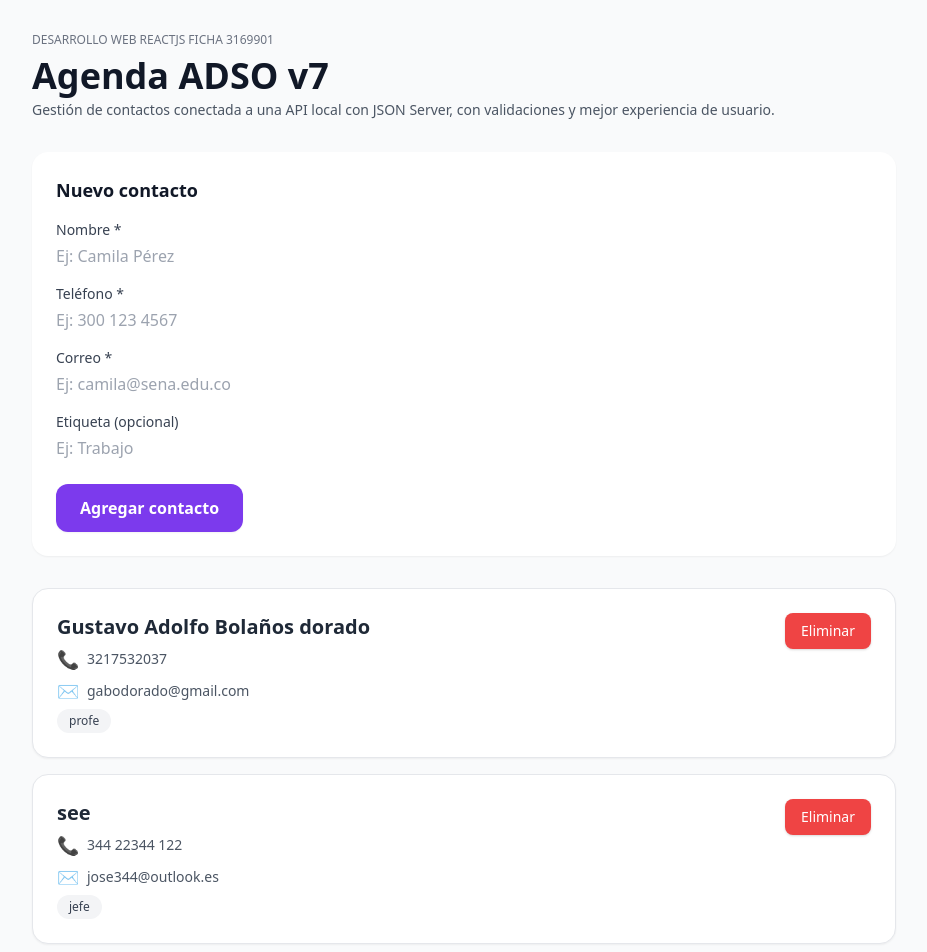
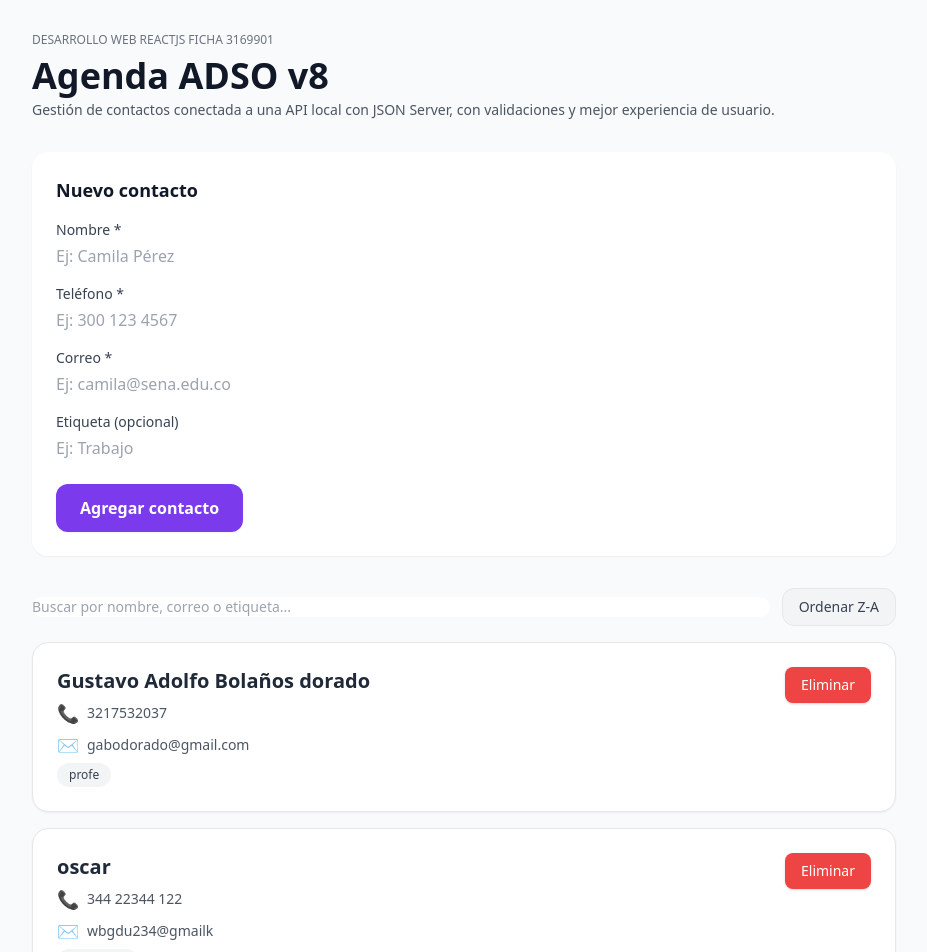
Before and after one commit to DavidFranCo935/Agenda-adso, a React (Vite) app: page / in a window 1280 px wide. Shown: the top 952 px of the page, without its empty margins (176-1103 px from the left). Built offline with nearby package versions, Linux system fonts and the light colour scheme; data requests are answered from the project's data file.

Commit message:
Agenda V8

```diff
--- a/src/App.jsx
+++ b/src/App.jsx
@@ -1,8 +1,10 @@
+// Archivo: src/App.jsx
 // Componente principal de la aplicación Agenda ADSO.
 // Se encarga de:
-// - Cargar la lista de contactos desde la API.
+// - Cargar la lista de contactos desde la API (JSON Server).
 // - Manejar estados globales (contactos, carga, error).
-// - Conectar el formulario y las tarjetas de contactos.
+// - Conectar el formulario, el buscador y las tarjetas de contactos.
+// - Aplicar búsqueda y ordenamiento sobre la lista de contactos.
 
 // Importamos hooks de React
 import { useEffect, useState } from "react";
@@ -30,6 +32,16 @@ function App() {
 
   // Estado para guardar mensajes de error generales de la aplicación
   const [error, setError] = useState("");
+
+  // === NUEVOS ESTADOS PARA LA CLASE 10 ===
+
+  // Estado para el término de búsqueda digitado por el usuario
+  const [busqueda, setBusqueda] = useState("");
+
+  // Estado para el orden de los contactos:
+  // true  = orden alfabético ascendente (A-Z)
+  // false = orden alfabético descendente (Z-A)
+  const [ordenAsc, setOrdenAsc] = useState(true);
 
   // useEffect que se ejecuta una sola vez al montar el componente.
   // Aquí cargamos los contactos iniciales desde JSON Server (GET).
@@ -101,6 +113,43 @@ function App() {
     }
   };
 
+  // === LÓGICA DE BÚSQUEDA Y ORDENAMIENTO (CLASE 10) ===
+
+  // 1. Filtramos la lista original según el término de búsqueda
+  const contactosFiltrados = contactos.filter((c) => {
+    // Convertimos el término de búsqueda a minúsculas
+    const termino = busqueda.toLowerCase();
+
+    // Normalizamos los campos del contacto a minúsculas
+    const nombre = c.nombre.toLowerCase();
+    const correo = c.correo.toLowerCase();
+    // etiqueta puede ser undefined, por eso usamos (c.etiqueta || "")
+    const etiqueta = (c.etiqueta || "").toLowerCase();
+
+    // Incluimos el contacto si el término aparece en alguno de estos campos
+    return (
+      nombre.includes(termino) ||
+      correo.includes(termino) ||
+      etiqueta.includes(termino)
+    );
+  });
+
+  // 2. Ordenamos los contactos filtrados por nombre
+  const contactosOrdenados = [...contactosFiltrados].sort((a, b) => {
+    // Pasamos los nombres a minúsculas para comparar sin problemas
+    const nombreA = a.nombre.toLowerCase();
+    const nombreB = b.nombre.toLowerCase();
+
+    if (nombreA < nombreB) {
+      // Si ordenAsc es true, A va antes que B; si es false, al revés
+      return ordenAsc ? -1 : 1;
+    }
+    if (nombreA > nombreB) {
+      return ordenAsc ? 1 : -1;
+    }
+    return 0; // Si son iguales, no cambia el orden
+  });
+
   // JSX que renderiza toda la aplicación
   return (
     <div className="min-h-screen bg-gray-50">
@@ -134,17 +183,38 @@ function App() {
             {/* Formulario para crear nuevos contactos */}
             <FormularioContacto onAgregar={onAgregarContacto} />
 
-            {/* Listado de contactos */}
+            {/* === NUEVO: Buscador y botón de orden (CLASE 10) === */}
+            <div className="flex flex-col md:flex-row md:items-center md:justify-between gap-3 mb-4">
+              {/* Input de búsqueda controlado */}
+              <input
+                type="text"
+                className="w-full md:flex-1 rounded-xl border-gray-300 focus:ring-purple-500 focus:border-purple-500 text-sm"
+                placeholder="Buscar por nombre, correo o etiqueta..."
+                value={busqueda} // Valor viene del estado busqueda
+                onChange={(e) => setBusqueda(e.target.value)} // Actualiza el estado
+              />
+
+              {/* Botón para alternar el orden A-Z / Z-A */}
+              <button
+                type="button"
+                onClick={() => setOrdenAsc((prev) => !prev)}
+                className="bg-gray-100 text-gray-700 text-sm px-4 py-2 rounded-xl border border-gray-200 hover:bg-gray-200"
+              >
+                {/* Texto dinámico según el estado ordenAsc */}
+                {ordenAsc ? "Ordenar Z-A" : "Ordenar A-Z"}
+              </button>
+            </div>
+
+            {/* Listado de contactos (usa contactosOrdenados) */}
             <section className="space-y-4">
-              {contactos.length === 0 ? (
-                // Mensaje cuando no existen contactos aún
+              {contactosOrdenados.length === 0 ? (
+                // Mensaje cuando el filtro no encuentra resultados
                 <p className="text-sm text-gray-500">
-                  Aún no tienes contactos registrados. Agrega el primero usando
-                  el formulario superior.
+                  No se encontraron contactos que coincidan con la búsqueda.
                 </p>
               ) : (
-                // Recorremos la lista de contactos y mostramos una tarjeta por cada uno
-                contactos.map((c) => (
+                // Recorremos la lista de contactos ya filtrados y ordenados
+                contactosOrdenados.map((c) => (
                   <ContactoCard
                     key={c.id} // Key única para cada elemento de la lista
                     nombre={c.nombre}
--- a/src/config.js
+++ b/src/config.js
@@ -10,7 +10,7 @@ export const APP_INFO = {
   // Número de ficha que se muestra en el encabezado
 ficha: "3169901",
   // Título principal de la aplicación
-titulo: "Agenda ADSO v7",
+titulo: "Agenda ADSO v8",
   // Subtítulo o descripción corta que aparece debajo del título
 subtitulo:
     "Gestión de contactos conectada a una API local con JSON Server, con validaciones y mejor experiencia de usuario.",
```
